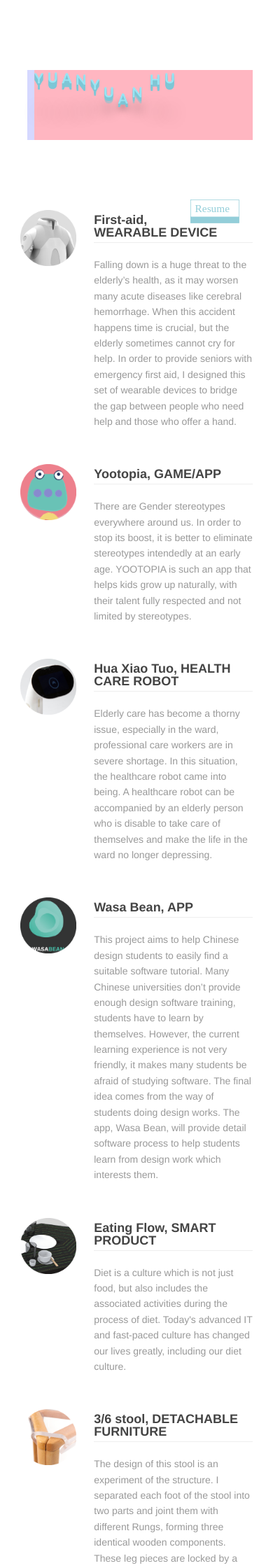
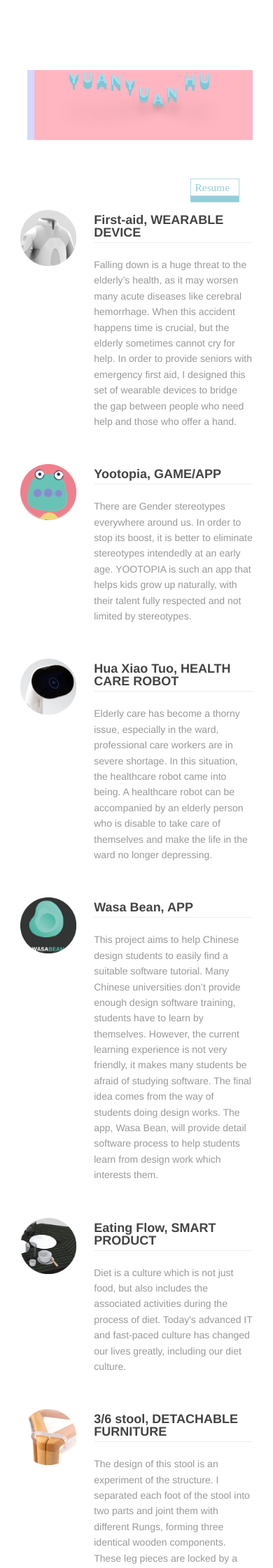
Before and after one commit to yuanyuanhu96/Potfolio-Archive, a Jekyll site: the page built from index.md, in a window 390 px wide. Shown: the top 2240 px of the page at 70% size. Built offline with Jekyll 4.4.1, drawn with Linux system fonts in a browser that asks for light colours.

Commit message:
Update style.css

```diff
--- a/_includes/style.css
+++ b/_includes/style.css
@@ -246,7 +246,7 @@
 .Me {
   font-size: 5px;
     width: 100%;
-
+  padding: 0 50px;
 }
 }
 
@@ -360,7 +360,7 @@
 
 @media screen and (max-width: 767px) {
 .resume {
-  margin-top: 50px;
+  margin-top: 20px;
 }
 }
 
```
